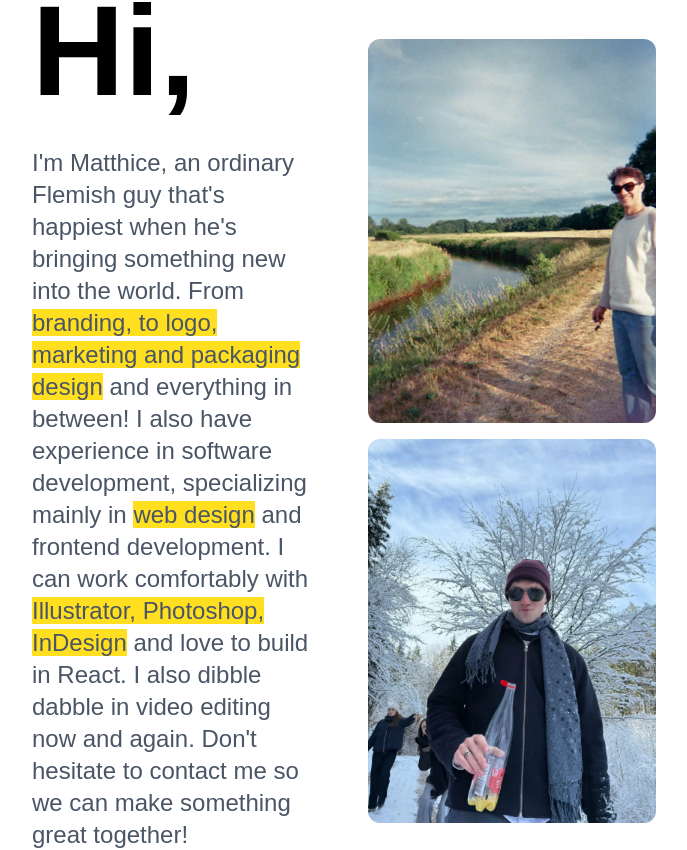
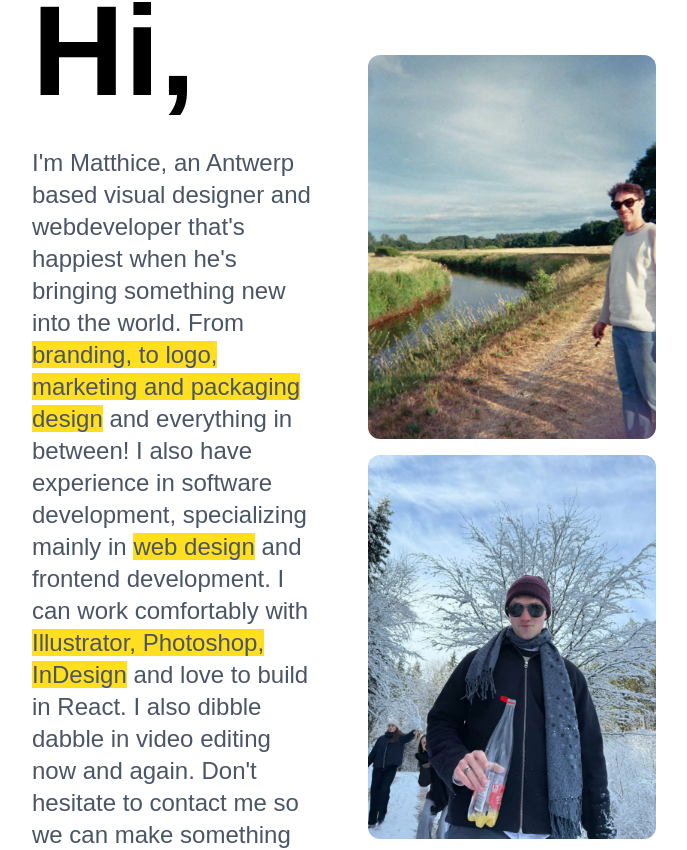
Before and after one commit to Matthicus/portfolio, a React (Vite) app: page / in a window 1280 px wide. Shown: the part 797-1647 px from the top of the page, without its empty margins (296-983 px from the left). Built offline with nearby package versions, Linux system fonts and the light colour scheme; a web font is replaced by a local one.

Commit message:
text changes

```diff
--- a/src/translations.js
+++ b/src/translations.js
@@ -4,7 +4,7 @@ export const t = {
     moreWork: "More work →",
     hi: "Hi,",
     intro1:
-      "I'm Matthice, an ordinary Flemish guy that's happiest when he's bringing something new into the world. From",
+      "I'm Matthice, an Antwerp based visual designer and webdeveloper that's happiest when he's bringing something new into the world. From",
     intro2: "branding, to logo, marketing and packaging design",
     intro3:
       "and everything in between! I also have experience in software development, specializing mainly in",
@@ -22,7 +22,7 @@ export const t = {
     moreWork: "Meer werk →",
     hi: "Hoi,",
     intro1:
-      "Ik ben Matthice, een gewone Vlaming die het gelukkigst is wanneer hij iets nieuws de wereld kan intoveren. Van",
+      "Ik ben Matthice, een Antwerpse visual designer en webdeveloper die het gelukkigst is wanneer hij iets nieuws de wereld kan intoveren. Van",
     intro2: "branding, logo, marketing en verpakkingsdesign",
     intro3:
       "en alles daartussenin! Ik heb ook ervaring in softwareontwikkeling, met een focus op",
```
